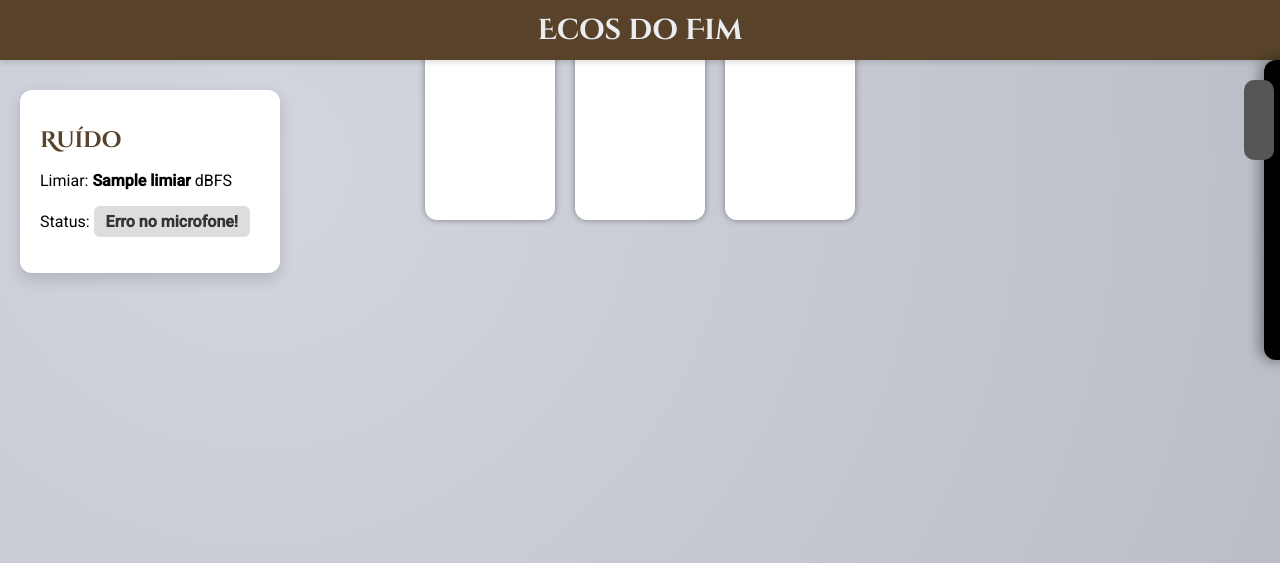
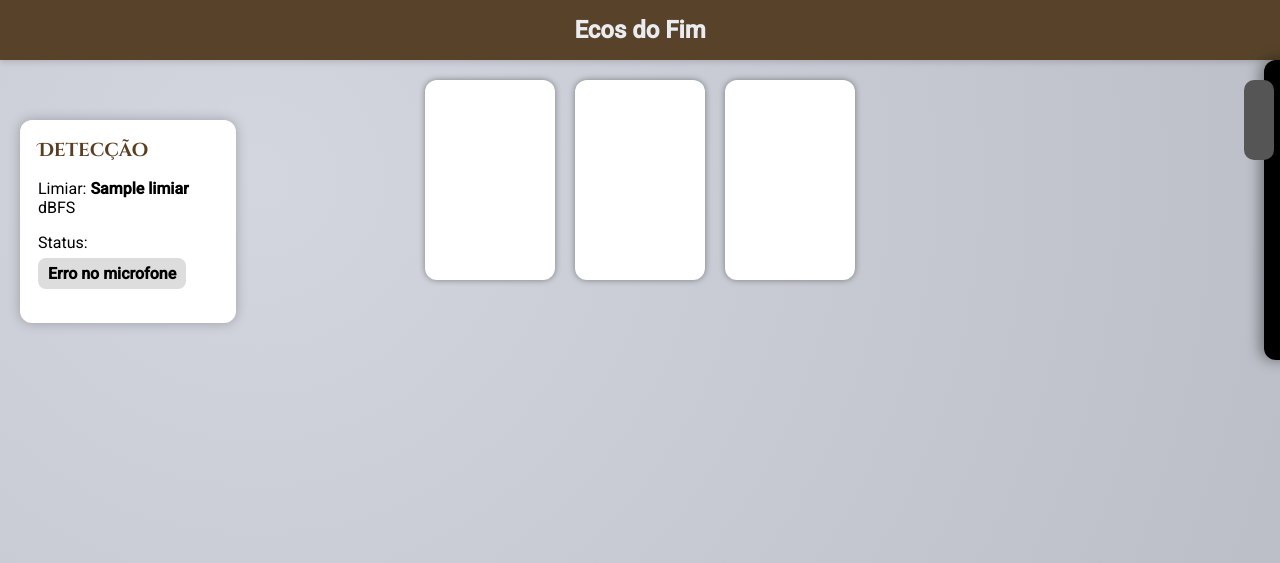
Before and after one commit to majufponte/Projeto-FDS-2025.2, a Django app: template templates/jogo_audio_personagem.html in a window 1280 px wide. Shown: the top 563 px of the page. Run offline with Django 5.2, Linux system fonts and the light colour scheme; the template is opened without the code that fills it: most values are stand-ins (such as "Sample title", 1, 10 or a date in 2020).

Commit message:
definitivo

```diff
--- a/templates/jogo_audio_personagem.html
+++ b/templates/jogo_audio_personagem.html
@@ -27,20 +27,21 @@
             position: fixed;
             top: 0;
             left: 0;
-            z-index: 10;
+            z-index: 20;
             box-shadow: 0 2px 6px rgba(0,0,0,0.15);
         }
 
         .navbar h2 {
-            font-family: 'Cinzel Decorative', serif;
+            font-family: 'Cinzel Decorative', serif';
             font-size: 1.8em;
             color: #eaecf0;
             margin: 0;
         }
 
-        /* SLOTS */
+
+        /* SLOTS DE CIMA */
         .top-slots {
-            margin-top: 20px;
+            margin-top: 80px;
             width: 100%;
             display: flex;
             justify-content: center;
@@ -170,33 +199,34 @@
             cursor: pointer;
         }
 
-        /* ⭐ FIXO NA ESQUERDA — TESTE DE ÁUDIO ⭐ */
-        .audio-card {
+
+
+        /* ✔ AQUI: CAIXA DE ÁUDIO NA ESQUERDA ATRÁS DA ABA PRETA */
+        .audio-box {
             position: fixed;
-            top: 90px;
+            top: 120px;
             left: 20px;
-            width: 220px;
-            padding: 20px;
-            background: #ffffff;
+            width: 180px;
+            padding: 18px;
+            background: white;
             border-radius: 12px;
-            box-shadow: 0 6px 15px rgba(0,0,0,0.15);
-            z-index: 30;
+            box-shadow: 0 0 12px rgba(0,0,0,0.25);
+            z-index: 5;   /* ← FICA ATRÁS DA BOTTOM-SHEET (que é z-index 30) */
         }
 
-        .audio-card h1 {
-            font-family: 'Cinzel Decorative', serif;
-            font-size: 1.4em;
-            color: #58432a;
-            margin-bottom: 10px;
+        .audio-box h3 {
+            margin: 0 0 10px 0;
+            font-family: 'Cinzel Decorative';
+            color: #5a3e22;
         }
 
         #status {
+            padding: 6px 10px;
+            background: #ddd;
+            border-radius: 8px;
+            font-weight: bold;
             display: inline-block;
-            padding: 6px 12px;
-            border-radius: 6px;
-            font-weight: 600;
-            background-color: #ddd;
-            color: #333;
+            margin-top: 6px;
         }
 
     </style>
@@ -207,32 +237,33 @@
     <!-- NAVBAR -->
     <div class="navbar"><h2>Ecos do Fim</h2></div>
 
-    <!-- ⭐ DETECÇÃO DE ÁUDIO FIXA NA ESQUERDA -->
-    <div class="audio-card">
-        <h1>Ruído</h1>
+    <!-- 👂 DETECÇÃO DE ÁUDIO NA ESQUERDA (ATRÁS DA BOTTOM SHEET) -->
+    <div class="audio-box">
+        <h3>Detecção</h3>
         <p>Limiar: <strong id="limiar">{{ limiar }}</strong> dBFS</p>
-        <p>Status: <span id="status">Aguardando…</span></p>
+        <p>Status: <span id="status">Aguardando som…</span></p>
     </div>
 
-    <!-- TOP -->
+
+    <!-- SLOTS SUPERIORES (3) -->
     <div class="top-slots">
         <div class="slot"><div class="inner"></div></div>
         <div class="slot"><div class="inner"></div></div>
         <div class="slot"><div class="inner"></div></div>
     </div>
 
-    <!-- SIDE -->
+
+    <!-- SIDE SHEET RIGHT -->
     <div class="side-sheet" id="sideSheet">
         <div class="side-handle" id="sideHandle"></div>
     </div>
 
-    <!-- BOTTOM -->
+
+    <!-- BOTTOM-SHEET -->
     <div class="bottom-sheet" id="bottomSheet">
         <div class="sheet-handle" id="sheetHandle"></div>
 
         <div class="white-box">
-
-            <!-- BOTÕES EMPILHADOS -->
             <div class="inner-buttons">
                 <button class="mini-btn"></button>
                 <button class="mini-btn"></button>
@@ -250,50 +285,33 @@
             <div class="slot"><div class="inner"></div></div>
             <div class="slot"><div class="inner"></div></div>
         </div>
+
     </div>
 
+
+    <!-- SCRIPTS -->
     <script>
+        /* --- Abertura das abas --- */
+        const bottomSheet = document.getElementById("bottomSheet");
+        const bottomHandle = document.getElementById("sheetHandle");
+        bottomHandle.onclick = () => bottomSheet.classList.toggle("open");
 
-        /* ---------- Bottom Sheet ---------- */
-        const bottomSheet = document.getElementById("bottomSheet");
-        document.getElementById("sheetHandle").onclick = () =>
-            bottomSheet.classList.toggle("open");
+        const sideSheet = document.getElementById("sideSheet");
+        const sideHandle = document.getElementById("sideHandle");
+        sideHandle.onclick = () => sideSheet.classList.toggle("open");
 
-        /* ---------- Side Sheet ---------- */
-        const sideSheet = document.getElementById("sideSheet");
-        document.getElementById("sideHandle").onclick = () =>
-            sideSheet.classList.toggle("open");
+        document.querySelectorAll(".slot").forEach(slot => {
+            slot.onclick = () => slot.classList.toggle("open");
+        });
 
-        /* ---------- Slots ---------- */
-        document.querySelectorAll(".slot").forEach(slot =>
-            slot.onclick = () => slot.classList.toggle("open")
-        );
+        document.querySelectorAll(".mini-btn").forEach(btn => {
+            btn.onclick = () => btn.classList.toggle("red");
+        });
 
-        /* ---------- Mini Buttons ---------- */
-        document.querySelectorAll(".mini-btn").forEach(btn =>
-            btn.onclick = () => btn.classList.toggle("red")
-        );
 
-        /* ---------- DETECÇÃO DE ÁUDIO ---------- */
-
+        /* --- DETECÇÃO DE AUDIO --- */
         const limiar = parseFloat(document.getElementById("limiar").innerText);
         const statusEl = document.getElementById("status");
-
-        function getCookie(name) {
-            let cookieValue = null;
-            if (document.cookie && document.cookie !== "") {
-                const cookies = document.cookie.split(";");
-                for (let c of cookies) {
-                    const cookie = c.trim();
-                    if (cookie.startsWith(name + "=")) {
-                        cookieValue = decodeURIComponent(cookie.substring(name.length + 1));
-                        break;
-                    }
-                }
-            }
-            return cookieValue;
-        }
-
         let ultimaDeteccao = 0;
 
         async function iniciarCaptura() {
@@ -302,43 +320,36 @@
                 const audioCtx = new (window.AudioContext || window.webkitAudioContext)();
                 const source = audioCtx.createMediaStreamSource(stream);
                 const analyser = audioCtx.createAnalyser();
+                analyser.fftSize = 512;
 
-                analyser.fftSize = 512;
                 const dataArray = new Uint8Array(analyser.frequencyBinCount);
                 source.connect(analyser);
 
                 function calcularDBFS() {
                     analyser.getByteTimeDomainData(dataArray);
-
                     let sum = 0;
                     for (let i = 0; i < dataArray.length; i++) {
                         let sample = (dataArray[i] - 128) / 128;
                         sum += sample * sample;
                     }
-
                     let rms = Math.sqrt(sum / dataArray.length);
                     let dbfs = 20 * Math.log10(rms);
 
                     if (dbfs > limiar) {
-                        statusEl.innerText = "⚠️ Perigo!";
+                        statusEl.innerText = "⚠️ Pego";
                         statusEl.style.color = "red";
 
                         const agora = Date.now();
                         if (agora - ultimaDeteccao > 2000) {
                             ultimaDeteccao = agora;
-
                             fetch("/audio-detectado/", {
                                 method: "POST",
-                                headers: {
-                                    "Content-Type": "application/json",
-                                    "X-CSRFToken": getCookie("csrftoken")
-                                },
+                                headers: { "Content-Type": "application/json" },
                                 body: JSON.stringify({ audio_detectado: true })
                             });
                         }
-
                     } else {
-                        statusEl.innerText = "✅ Seguro";
+                        statusEl.innerText = "✔ Seguro";
                         statusEl.style.color = "green";
                     }
 
@@ -347,14 +358,12 @@
 
                 calcularDBFS();
 
-            } catch (err) {
-                statusEl.innerText = "Erro no microfone!";
-                console.error(err);
+            } catch (e) {
+                statusEl.innerText = "Erro no microfone";
             }
         }
 
         iniciarCaptura();
-
     </script>
 
 </body>
```
Also changed, not shown: other parts of templates/jogo_audio_personagem.html (+40 -8 lines).
